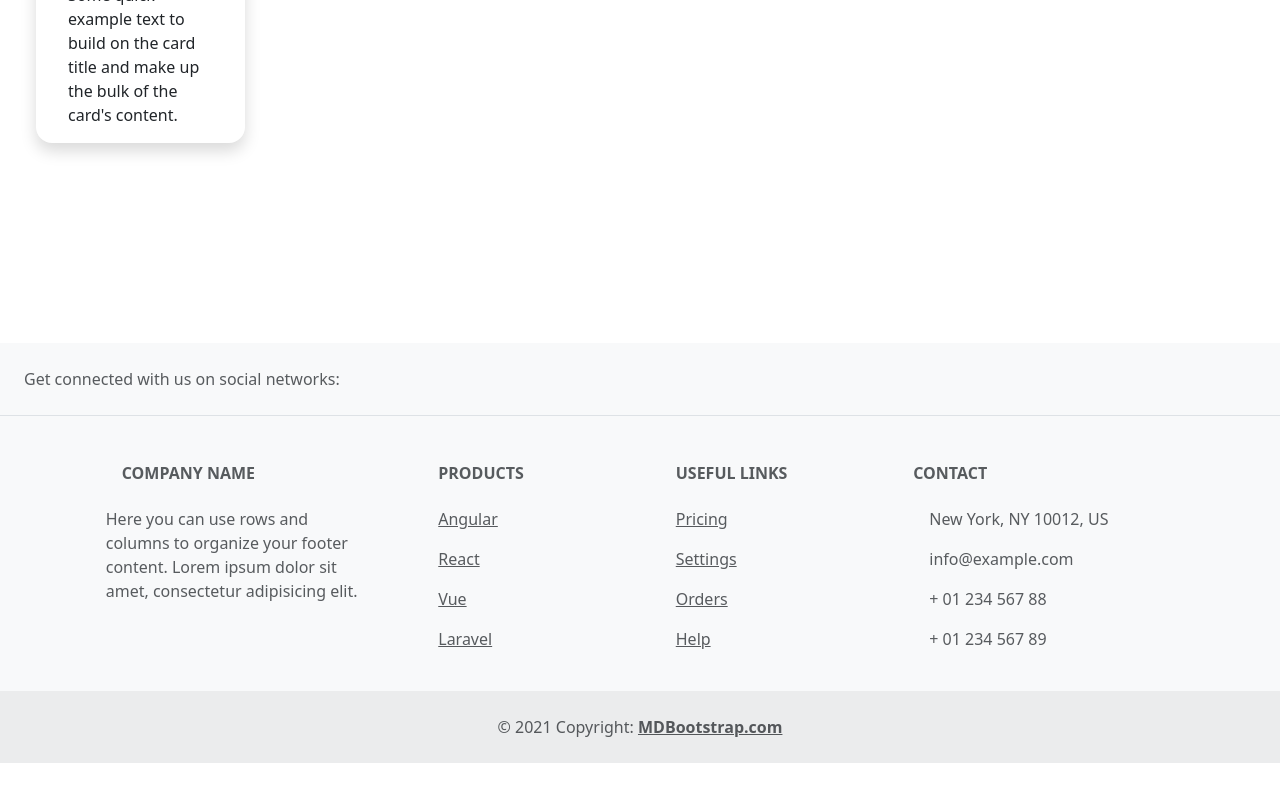
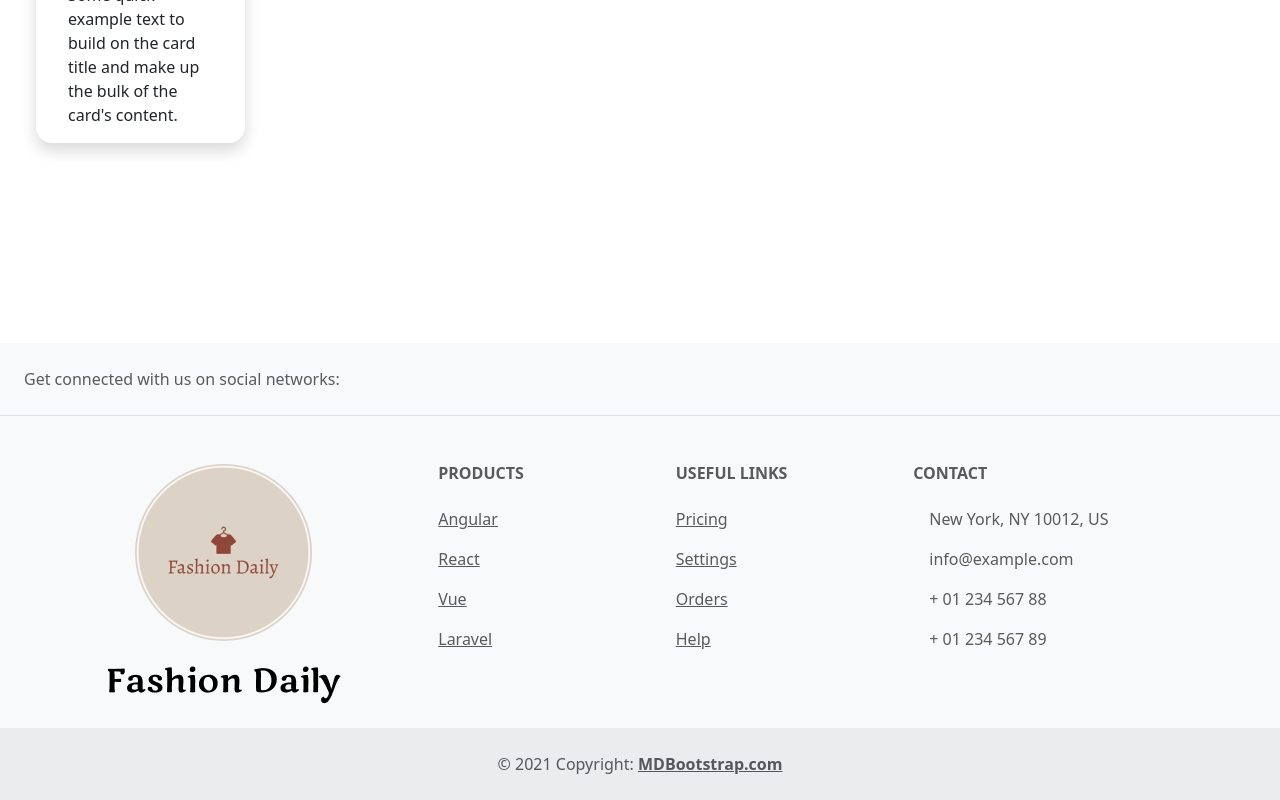
Before and after one commit to Fauzaaannn/WDWUAS, a Vue app in the folder project_uas/: page / in a window 1280 px wide. Shown: the part 2149-2949 px from the top of the page. Before the commit the page ends 2912 px from the top, so only its background shows below. Built offline with nearby package versions, Linux system fonts and the light colour scheme.

Commit message:
logo futer

```diff
--- a/project_uas/src/components/futer.vue
+++ b/project_uas/src/components/futer.vue
@@ -42,13 +42,7 @@
                         <!-- Grid column -->
                         <div class="col-md-3 col-lg-4 col-xl-3 mx-auto mb-4">
                             <!-- Content -->
-                            <h6 class="text-uppercase fw-bold mb-4">
-                                <i class="fas fa-gem me-3"></i>Company name
-                            </h6>
-                            <p>
-                                Here you can use rows and columns to organize your footer content. Lorem ipsum
-                                dolor sit amet, consectetur adipisicing elit.
-                            </p>
+                            <img src="../assets/Logo Footer.png">
                         </div>
                     <!-- Grid column -->
 
```
Also changed, not shown: project_uas/src/assets/Logo Footer.png (added).
